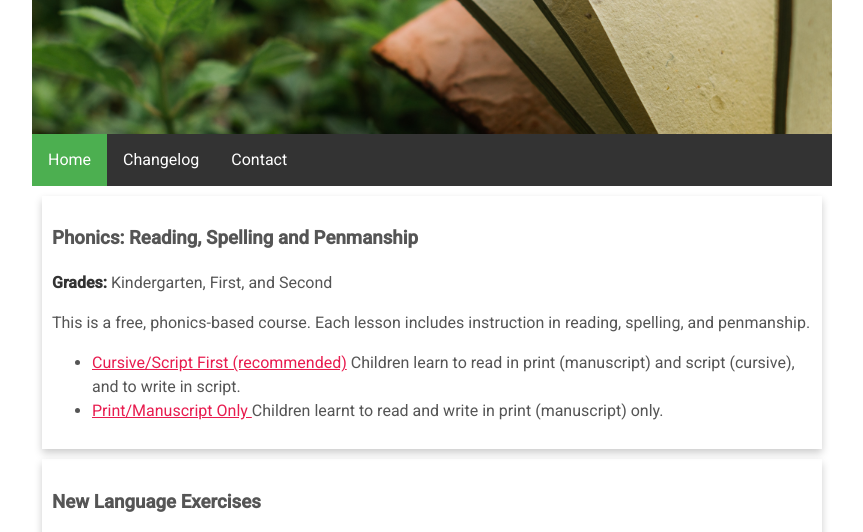
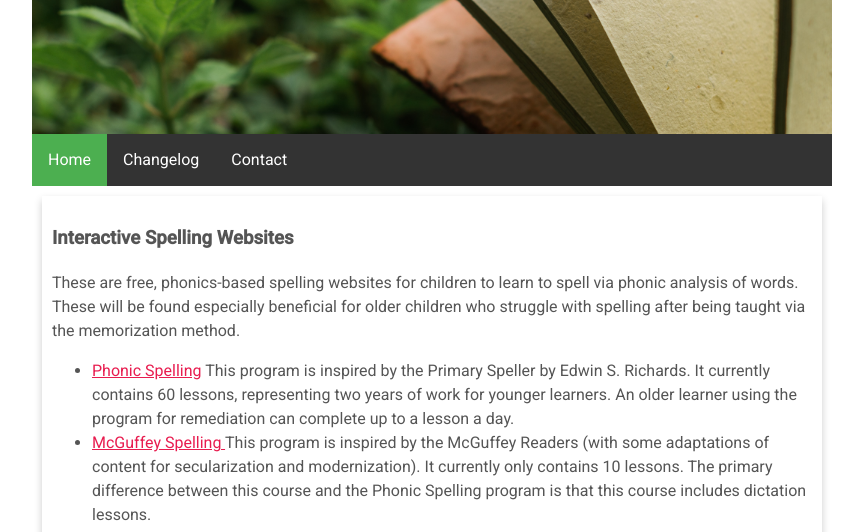
Before and after one commit to TaiWilkin/Course-of-Study, a plain HTML site: page index.html in a window 1280 px wide. Shown: the part 224-756 px from the top of the page, without its empty margins (208-1071 px from the left). Drawn offline with Linux system fonts and the light colour scheme.

Commit message:
Add interactive spellers

```diff
--- a/index.html
+++ b/index.html
@@ -50,6 +50,38 @@
 
     <div>
       <h3>
+        Interactive Spelling Websites
+      </h3>
+      <p>
+        These are free, phonics-based spelling websites for children to learn to
+        spell via phonic analysis of words. These will be found especially
+        beneficial for older children who struggle with spelling after being
+        taught via the memorization method.
+      </p>
+      <ul>
+        <li>
+          <a href="https://phonic-spelling.web.app/lessons">Phonic Spelling</a>
+          This program is inspired by the Primary Speller by Edwin S. Richards.
+          It currently contains 60 lessons, representing two years of work for
+          younger learners. An older learner using the program for remediation
+          can complete up to a lesson a day.
+        </li>
+        <li>
+          <a
+            href="https://drive.google.com/file/d/1KrFf8aG7BIUTJnTbzFzjws2o9IgqyeFT/view?usp=sharing"
+            >McGuffey Spelling
+          </a>
+          This program is inspired by the McGuffey Readers (with some
+          adaptations of content for secularization and modernization). It
+          currently only contains 10 lessons. The primary difference between
+          this course and the Phonic Spelling program is that this course
+          includes dictation lessons.
+        </li>
+      </ul>
+    </div>
+
+    <div>
+      <h3>
         Phonics: Reading, Spelling and Penmanship
       </h3>
       <p><strong>Grades:</strong> Kindergarten, First, and Second</p>
@@ -71,7 +103,7 @@
             href="https://drive.google.com/file/d/1KrFf8aG7BIUTJnTbzFzjws2o9IgqyeFT/view?usp=sharing"
             >Print/Manuscript Only
           </a>
-          Children learnt to read and write in print (manuscript) only.
+          Children learn to read and write in print (manuscript) only.
         </li>
       </ul>
     </div>
```
Also changed, not shown: changelog.html (+4 -0 lines).
